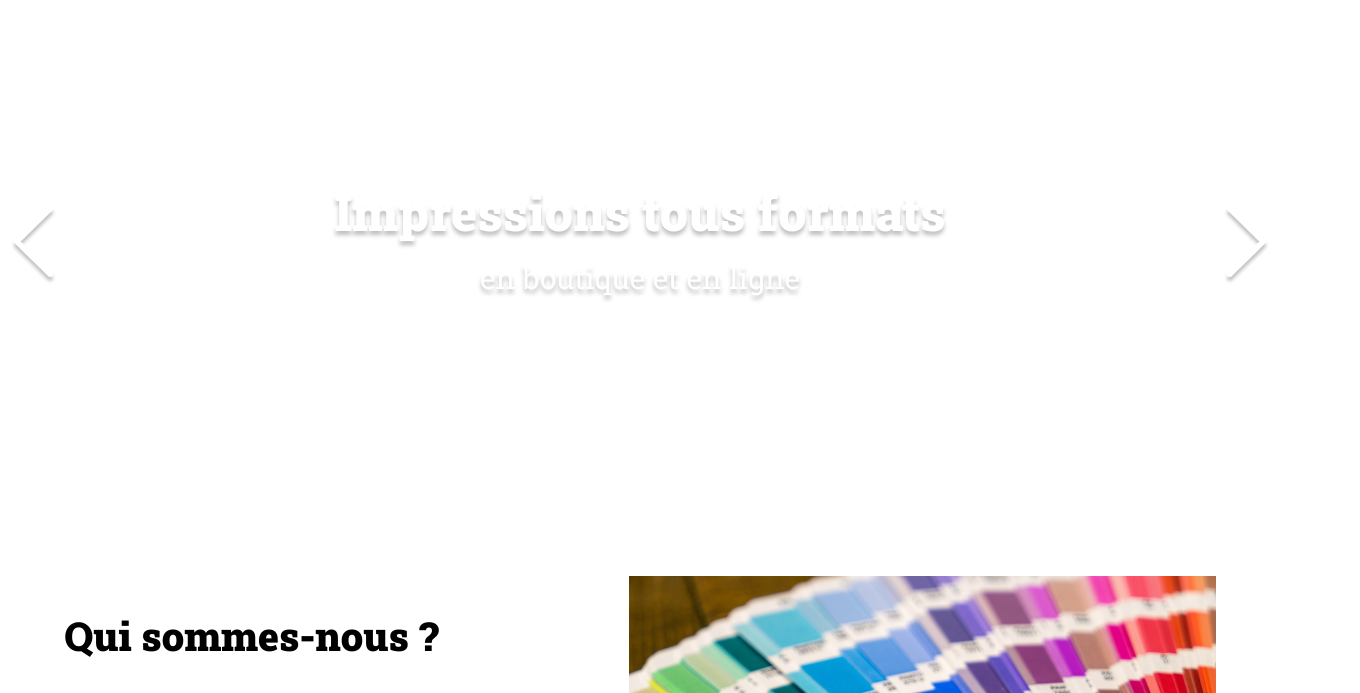
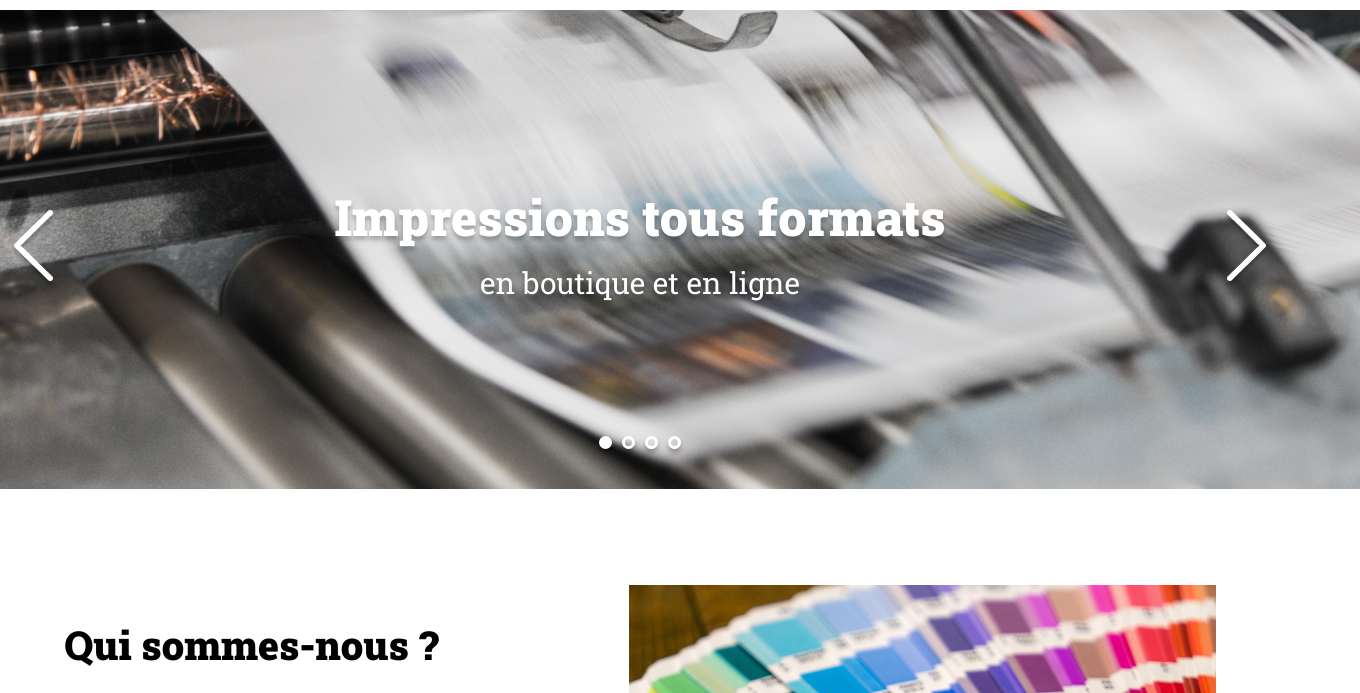
Before and after one commit to SIlias0/Projet-print-it-ilias, a plain HTML site: page index.html in a window 1280 px wide. Shown: the part 91-784 px from the top of the page, 1360 px wide, since content can reach past the window. Drawn offline with Linux system fonts and the light colour scheme.

Commit message:
update carousel

```diff
--- a/assets/script.js
+++ b/assets/script.js
@@ -1,34 +1,77 @@
-const slides = [
+const bannersSlide = [
 	{
-		"image":"slide1.jpg",
+		"image":"assets/images/slideshow/slide1.jpg",
 		"tagLine":"Impressions tous formats <span>en boutique et en ligne</span>"
 	},
 	{
-		"image":"slide2.jpg",
+		"image":"assets/images/slideshow/slide2.jpg",
 		"tagLine":"Tirages haute définition grand format <span>pour vos bureaux et events</span>"
 	},
 	{
-		"image":"slide3.jpg",
+		"image":"assets/images/slideshow/slide3.jpg",
 		"tagLine":"Grand choix de couleurs <span>de CMJN aux pantones</span>"
 	},
 	{
-		"image":"slide4.png",
+		"image":"assets/images/slideshow/slide4.png",
 		"tagLine":"Autocollants <span>avec découpe laser sur mesure</span>"
 	}
 ]
 
-const banner = document.querySelector('#banner')
 
-div = document.createElement('div')
-banner.prepend(div)
+const banner = document.querySelector('#banner');
+banner.style.maxWidth = '1440px';
+banner.style.margin = '0 auto';
 
-const arrowLeft = document.querySelector('.arrow_left')
-const arrowRight = document.querySelector('.arrow_right')
+const paragBanner = banner.querySelector('p');
+paragBanner.style.position = 'absolute';
+
+const arrowLeft = document.querySelector('.arrow_left');
+const arrowRight = document.querySelector('.arrow_right');
+
+
+const nbrImg = bannersSlide.length;
 
 arrowLeft.addEventListener('click', (e) => {
-	//console.log(e)
+	curentImg--;
+	if(curentImg < 0){
+		curentImg = nbrImg - 1;
+	}
+	displaySlide(curentImg)
 })
 
-arrowRight.addEventListener('click', (e) => {
-	//console.log(e)
+arrowRight.addEventListener('click', () => {
+	curentImg++;
+	if(curentImg === nbrImg){
+		curentImg = 0;
+	}
+	displaySlide(curentImg)
 })
+
+bulletPointsContainer = document.createElement('div');
+banner.appendChild(bulletPointsContainer);
+bulletPointsContainer.classList.add('dots')
+
+for(let i=0; i<nbrImg; i++){
+	bulletPointsContainer.insertAdjacentHTML('afterbegin', '<div class="dot"></div>');
+}
+
+const displaySlide = (nbrImg) => {
+	const imgBanner = banner.querySelector('#banner-img');
+	if(imgBanner){
+		banner.removeChild(imgBanner)
+	}
+	banner.insertAdjacentHTML('afterbegin', `<img id="banner-img" src="${bannersSlide[nbrImg].image}">`);
+	paragBanner.innerHTML = bannersSlide[nbrImg].tagLine;
+
+	const dots = bulletPointsContainer.querySelectorAll('.dot');
+	for(let i = 0; i < dots.length; i++) {
+		if(i === nbrImg) {
+			dots[i].classList.add('dot_selected');
+		} else {
+			dots[i].classList.remove('dot_selected');
+		}
+	}
+}
+
+let curentImg = 0;
+displaySlide(curentImg)
--- a/index.html
+++ b/index.html
@@ -20,8 +20,7 @@
 	<div id="banner">
 		<img src="assets/images/arrow_left.png" class="arrow_left arrow" alt="">
 		<img src="assets/images/arrow_right.png" class="arrow_right arrow" alt="">
-		<p>Impressions tous formats <span>en boutique et en ligne</span></p>
-		<div class="dots"></div>
+		<p></p>
 	</div>
 	<section id="about-us" class="container">
 		<div>
```
